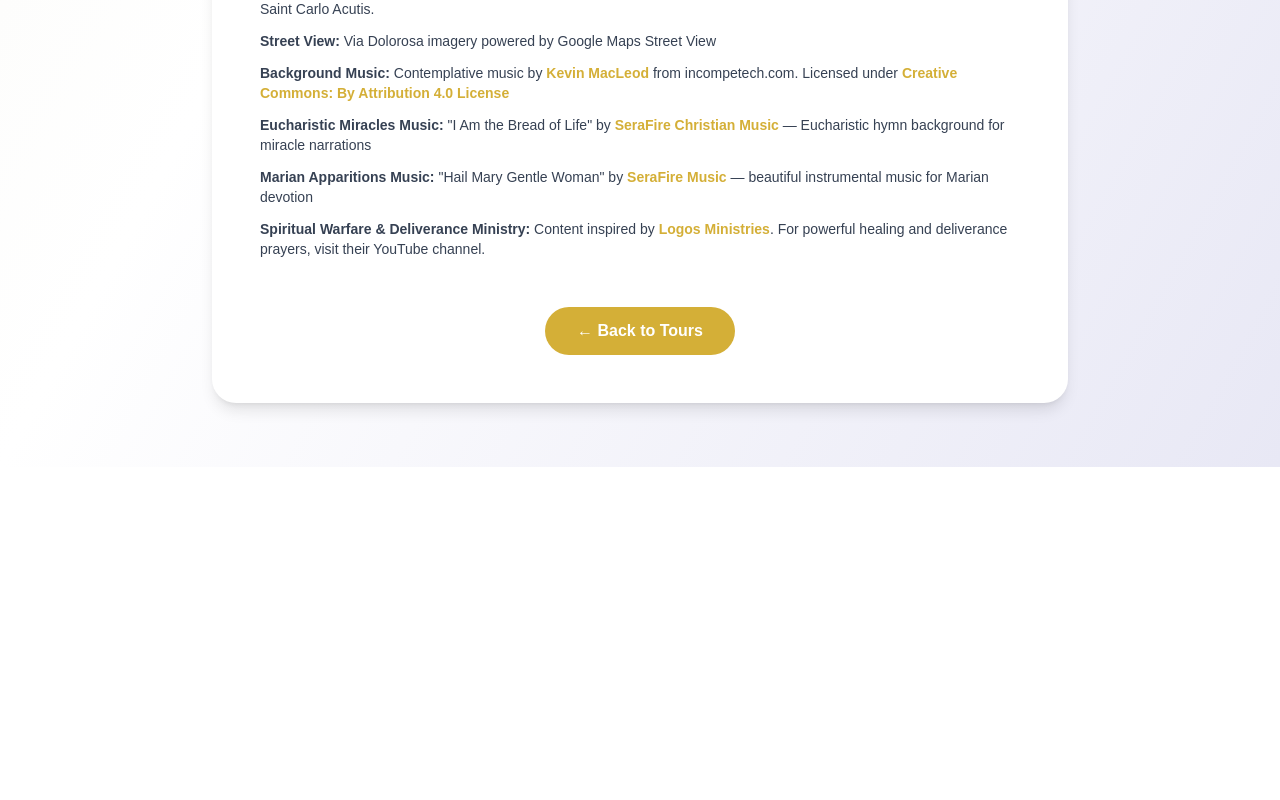
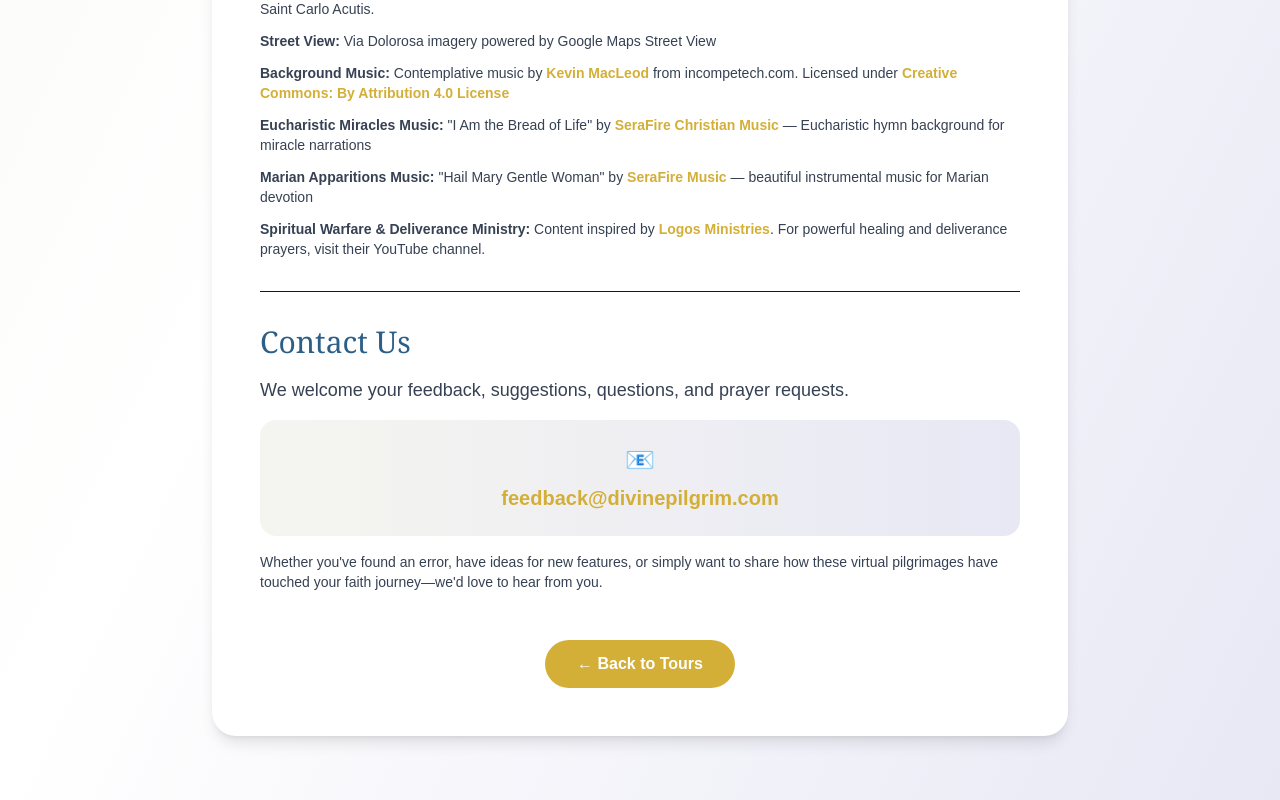
Before and after one commit to djcastelino/viasancta, a Next.js app: page /about in a window 1280 px wide. Shown: the part 1986-2786 px from the top of the page. Before the commit the page ends 2453 px from the top, so only its background shows below. Built offline with nearby package versions, Linux system fonts and the light colour scheme.

Commit message:
📧 Add Contact Us section with feedback email

```diff
--- a/app/about/page.tsx
+++ b/app/about/page.tsx
@@ -207,6 +207,31 @@
             </div>
           </section>
 
+          {/* Contact Us */}
+          <section className="border-t pt-8">
+            <h2 className="text-2xl md:text-3xl font-serif text-[#2C5F87] mb-4">
+              Contact Us
+            </h2>
+            <div className="text-gray-700 space-y-4">
+              <p className="text-lg">
+                We welcome your feedback, suggestions, questions, and prayer requests.
+              </p>
+              <div className="bg-gradient-to-r from-[#f5f5f0] to-[#e8e8f5] rounded-2xl p-6 text-center">
+                <p className="text-2xl mb-2">📧</p>
+                <a
+                  href="mailto:feedback@divinepilgrim.com"
+                  className="text-[#D4AF37] hover:text-[#c49d2f] font-bold text-xl hover:underline"
+                >
+                  feedback@divinepilgrim.com
+                </a>
+              </div>
+              <p className="text-sm">
+                Whether you've found an error, have ideas for new features, or simply want to share
+                how these virtual pilgrimages have touched your faith journey—we'd love to hear from you.
+              </p>
+            </div>
+          </section>
+
           {/* SUPPORT SECTION - Change false to true after 1-3 months when you have user traction
               Good triggers: 1000+ users, approaching Azure free tier, proven engagement
           */}
```
